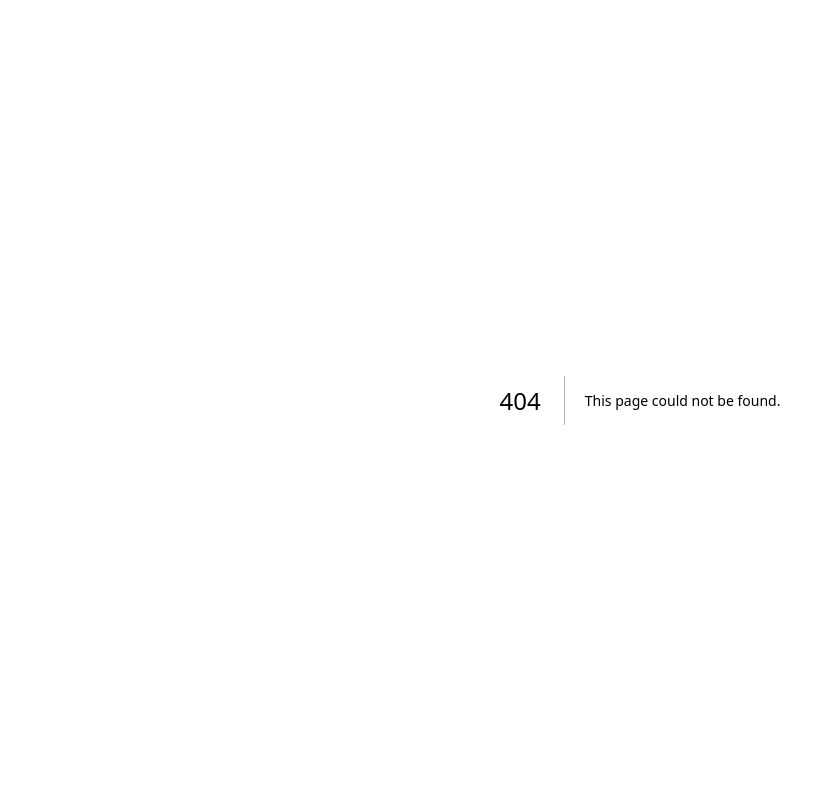
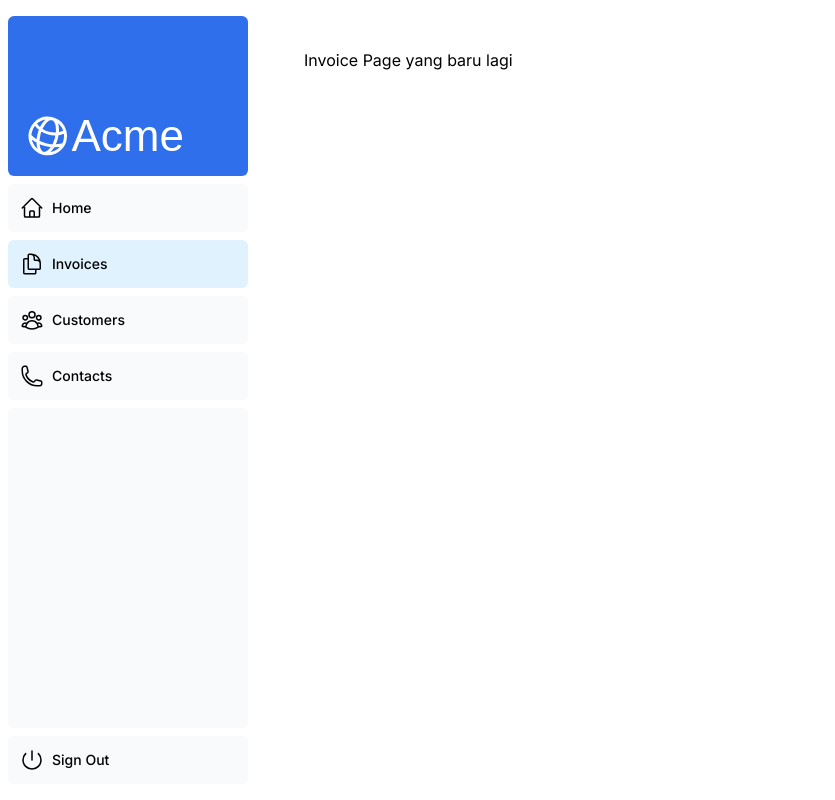
Before and after one commit to Lanme21/learnnextjs_dashboard, a Next.js app: page /dashboard/invoices in a window 1280 px wide. Before the commit this address had no page. Shown: the whole page, without its empty margins (0-835 px from the left). Built offline with nearby package versions, Linux system fonts and the light colour scheme; a web font is replaced by a local one.

Commit message:
eror vercel

```diff
--- /dev/null
+++ b/app/dashboard/contacts/page.tsx
@@ -0,0 +1,3 @@
+export default function Page(){
+    return <h1> Contact Me at number +6289099999</h1>;
+}
--- /dev/null
+++ b/app/dashboard/customers/page.tsx
@@ -0,0 +1,3 @@
+export default function Page(){
+return <p>Customers Page yang terbaru pastinya</p> ;
+}
--- /dev/null
+++ b/app/dashboard/invoices/page.tsx
@@ -0,0 +1,3 @@
+export default function Page(){
+    return <p>Invoice Page yang baru lagi</p>;
+}
--- /dev/null
+++ b/app/dashboard/layout.tsx
@@ -0,0 +1,12 @@
+import SideNav from "@/app/ui/dashboard/sidenav";
+
+export default function Layout({ children } : { children : React.ReactNode }){
+return (
+    <div className="flex h-screen flex-col md:flex-row md:overflow-hidden">
+        <div className="w-full flex-none md:w-64">
+            <SideNav />
+        </div>
+        <div className="flex-grow p-6 md:overflow-y-auto md:p-12">{children}</div>
+    </div>
+);
+}
--- /dev/null
+++ b/app/dashboard/page.tsx
@@ -0,0 +1,3 @@
+export default function Page(){
+    return <h1>Dashoard Page</h1>;
+}
--- a/app/seed/route.ts
+++ b/app/seed/route.ts
@@ -1,4 +1,4 @@
-import bcrypt from 'bcrypt';
+import bcrypt from 'bcrypts';
 import postgres from 'postgres';
 import { invoices, customers, revenue, users } from '../lib/placeholder-data';
 
--- a/app/ui/dashboard/nav-links.tsx
+++ b/app/ui/dashboard/nav-links.tsx
@@ -1,8 +1,14 @@
+'use client';
+
 import {
   UserGroupIcon,
   HomeIcon,
   DocumentDuplicateIcon,
+  PhoneIcon,
 } from '@heroicons/react/24/outline';
+import Link from 'next/link';
+import { usePathname } from 'next/navigation';
+import clsx from 'clsx';
 
 // Map of links to display in the side navigation.
 // Depending on the size of the application, this would be stored in a database.
@@ -13,23 +19,37 @@
     href: '/dashboard/invoices',
     icon: DocumentDuplicateIcon,
   },
-  { name: 'Customers', href: '/dashboard/customers', icon: UserGroupIcon },
+  { name: 'Customers',
+    href: '/dashboard/customers',
+    icon: UserGroupIcon,
+  },
+  {
+    name: "Contacts",
+    href: '/dashboard/contacts',
+    icon: PhoneIcon,
+  }
+
+
 ];
 
 export default function NavLinks() {
+  const pathname = usePathname();
   return (
     <>
       {links.map((link) => {
         const LinkIcon = link.icon;
         return (
-          <a
+          <Link
             key={link.name}
             href={link.href}
-            className="flex h-[48px] grow items-center justify-center gap-2 rounded-md bg-gray-50 p-3 text-sm font-medium hover:bg-sky-100 hover:text-blue-600 md:flex-none md:justify-start md:p-2 md:px-3"
-          >
+            className={clsx("flex h-[48px] grow items-center justify-center gap-2 rounded-md bg-gray-50 p-3 text-sm font-medium hover:bg-sky-100 hover:text-blue-600 md:flex-none md:justify-start md:p-2 md:px-3",
+              {'bg-sky-100 text to-blue-600': pathname === link.href, },
+
+            )}
+            >
             <LinkIcon className="w-6" />
             <p className="hidden md:block">{link.name}</p>
-          </a>
+          </Link>
         );
       })}
     </>
```
